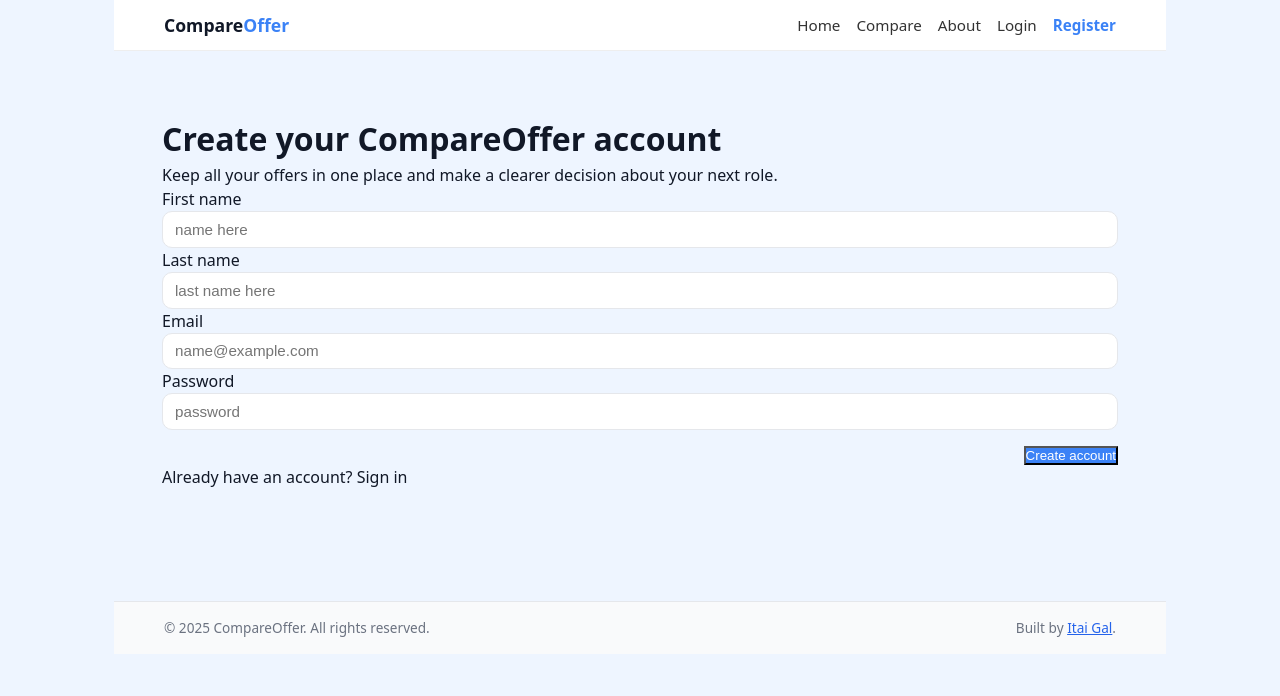
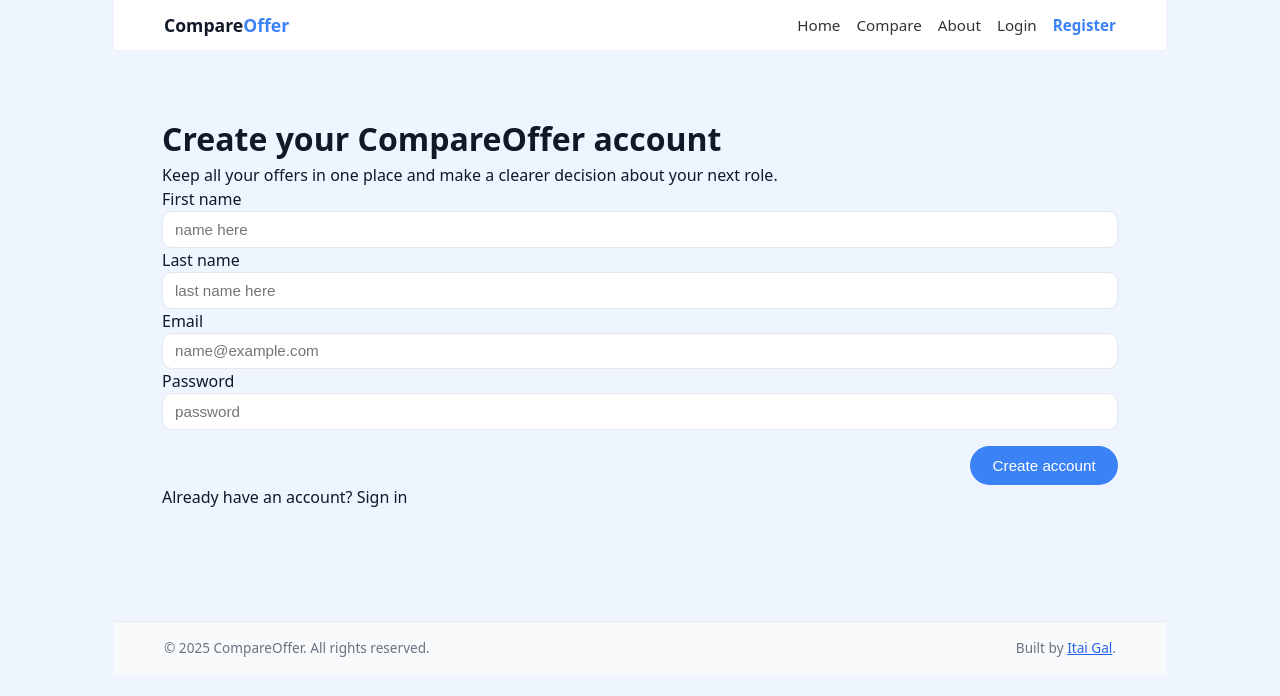
Before and after one commit to itai-gal/OfferCompare, a React (Vite) app in the folder compareoffer/front/: page /register in a window 1280 px wide. Shown: the top 696 px of the page. Built offline with nearby package versions, Linux system fonts and the light colour scheme; no server answers.

Commit message:
feat: Update button classes for consistent styling in Login and Register pages; enhance hero title in HomePage

```diff
--- a/compareoffer/front/src/pages/HomePage.tsx
+++ b/compareoffer/front/src/pages/HomePage.tsx
@@ -90,7 +90,7 @@ const HomePage = () => {
             {/* hero */}
             <section className="hero">
                 <h1 className="hero-title">
-                    Compare your job offers with a clear head
+                    <strong>Compare</strong> your job offers with a <strong>clear head</strong>
                 </h1>
 
                 <p className="hero-subtitle hero-subtitle-spaced">
--- a/compareoffer/front/src/pages/LoginPage.tsx
+++ b/compareoffer/front/src/pages/LoginPage.tsx
@@ -82,7 +82,7 @@ const LoginPage = () => {
                     <div className="form-actions">
                         <button
                             type="submit"
-                            className="btn-primary"
+                            className="btn btn-primary"
                             disabled={submitting}
                         >
                             {submitting ? "Signing in..." : "Sign in"}
--- a/compareoffer/front/src/pages/RegisterPage.tsx
+++ b/compareoffer/front/src/pages/RegisterPage.tsx
@@ -115,7 +115,7 @@ const RegisterPage = () => {
                     <div className="form-actions">
                         <button
                             type="submit"
-                            className="btn-primary"
+                            className="btn btn-primary"
                             disabled={submitting}
                         >
                             {submitting ? "Creating account..." : "Create account"}
```
